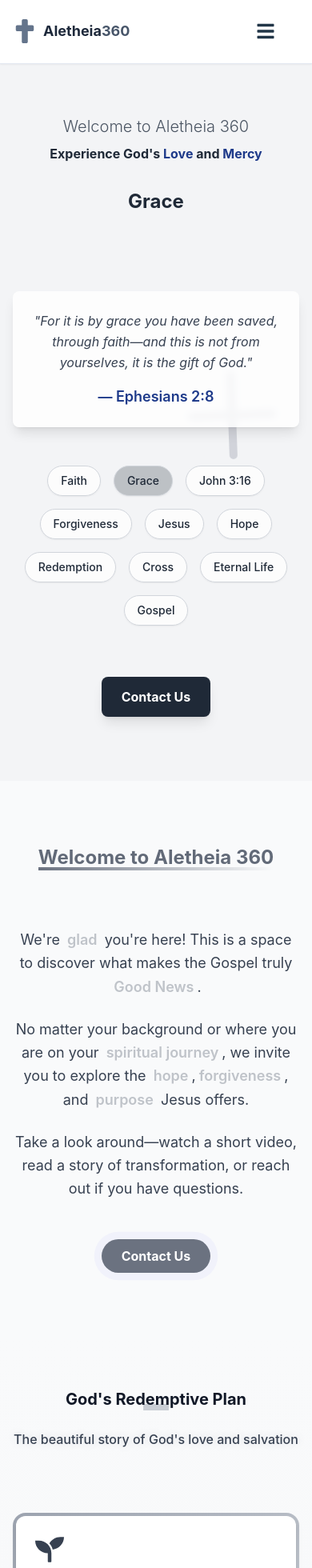
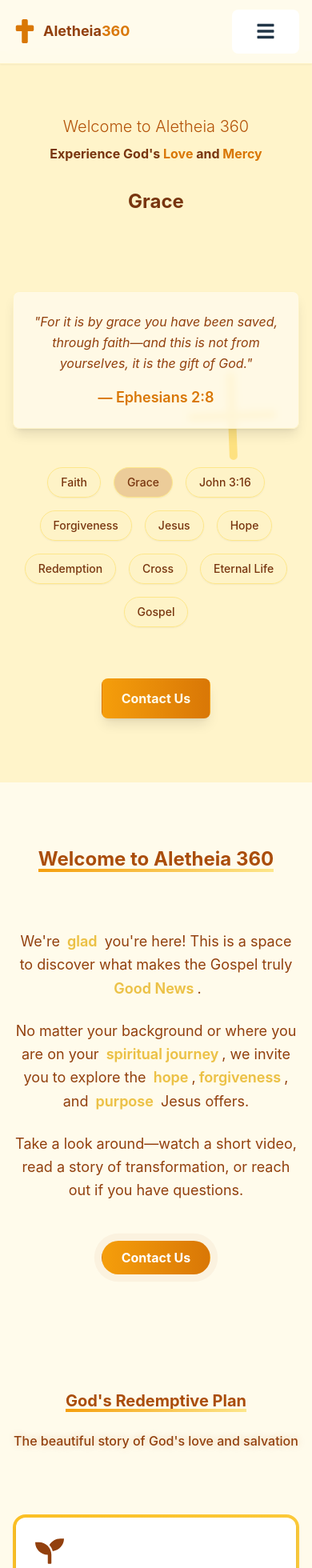
Before and after one commit to MuhammadKhezar534/Aletheia-360, a React (Vite) app: page / in a window 390 px wide. Shown: the top 1960 px of the page at 80% size. Built offline with nearby package versions, Linux system fonts and the light colour scheme.

Commit message:
updated theme

```diff
--- a/src/components/Banner.tsx
+++ b/src/components/Banner.tsx
@@ -368,7 +368,7 @@ import { WORDS } from "../mock-data/mock";
 import gsap from "gsap";
 import useModalContext from "../hooks/useModalContext";
 
-const NEUTRAL_BG = "#f3f4f6";
+const NEUTRAL_BG = "#FFF4CA"; // Light amber-50 color
 
 const AnimatedHeader = () => (
   <motion.div
@@ -377,12 +377,12 @@ const AnimatedHeader = () => (
     transition={{ duration: 0.8 }}
     className="mb-8"
   >
-    <h2 className="text-xl md:text-1xl font-light text-gray-600 mb-2">
+    <h2 className="text-xl md:text-1xl font-light text-amber-700 mb-2">
       Welcome to Aletheia 360
     </h2>
-    <h1 className="text-1xl md:text-3xl font-bold text-gray-800">
-      Experience God's <span className="text-blue-900">Love</span> and{" "}
-      <span className="text-blue-900">Mercy</span>
+    <h1 className="text-1xl md:text-3xl font-bold text-amber-900">
+      Experience God's <span className="text-amber-600">Love</span> and{" "}
+      <span className="text-amber-600">Mercy</span>
     </h1>
   </motion.div>
 );
@@ -396,7 +396,7 @@ const WordDisplay = ({ currentIndex }: { currentIndex: number }) => (
         animate={{ opacity: 1, y: 0 }}
         exit={{ opacity: 0, y: -30 }}
         transition={{ duration: 0.8, ease: "easeInOut" }}
-        className="text-2xl md:text-4xl font-bold text-gray-800 mb-4"
+        className="text-2xl md:text-4xl font-bold text-amber-900 mb-4"
       >
         {WORDS[currentIndex].text}
       </motion.div>
@@ -405,14 +405,14 @@ const WordDisplay = ({ currentIndex }: { currentIndex: number }) => (
 );
 
 const WordDetails = ({ currentIndex }: { currentIndex: number }) => (
-  <div className="max-w-2xl mx-auto mb-12 bg-white bg-opacity-80 p-6 rounded-lg shadow-lg backdrop-blur-sm">
+  <div className="max-w-2xl mx-auto mb-12 bg-amber-50 bg-opacity-80 p-6 rounded-lg shadow-lg backdrop-blur-sm border border-amber-100">
     <motion.p
       key={`desc-${currentIndex}`}
       initial={{ opacity: 0, y: 10 }}
       animate={{ opacity: 1, y: 0 }}
       exit={{ opacity: 0, y: -10 }}
       transition={{ duration: 0.5 }}
-      className="text-md md:text-lg italic text-gray-700 mb-4 leading-relaxed"
+      className="text-md md:text-lg italic text-amber-800 mb-4 leading-relaxed"
     >
       "{WORDS[currentIndex].description}"
     </motion.p>
@@ -422,7 +422,7 @@ const WordDetails = ({ currentIndex }: { currentIndex: number }) => (
       animate={{ opacity: 1, y: 0 }}
       exit={{ opacity: 0, y: -10 }}
       transition={{ duration: 0.5, delay: 0.3 }}
-      className="text-lg text-blue-900 font-semibold"
+      className="text-lg text-amber-600 font-semibold"
     >
       — {WORDS[currentIndex].verse}
     </motion.p>
@@ -447,19 +447,19 @@ const WordButtons = ({
         key={word.text}
         whileHover={{
           scale: 1.1,
-          backgroundColor: "rgba(31, 41, 55, 0.15)",
+          backgroundColor: "rgba(180, 83, 9, 0.15)",
           transition: { duration: 0.2 },
         }}
         whileTap={{ scale: 0.95 }}
         animate={{
           backgroundColor:
             currentIndex === index
-              ? "rgba(31, 41, 55, 0.25)"
-              : "rgba(255, 255, 255, 0.7)",
+              ? "rgba(180, 83, 9, 0.25)"
+              : "rgba(254, 243, 199, 0.7)",
           transition: { duration: 0.3 },
         }}
         onClick={() => setCurrentIndex(index)}
-        className="px-4 py-2 rounded-full text-sm text-gray-800 cursor-pointer border border-gray-300 hover:border-gray-400 transition-all shadow-sm"
+        className="px-4 py-2 rounded-full text-sm text-amber-900 cursor-pointer border border-amber-200 hover:border-amber-300 transition-all shadow-sm"
       >
         {word.text}
       </motion.button>
@@ -476,7 +476,7 @@ const ContactButton = ({ onClick }: { onClick: () => void }) => (
   >
     <button
       onClick={onClick}
-      className="px-6 py-3 bg-gray-800 hover:bg-gray-700 text-white font-bold rounded-lg text-md transition-all transform hover:scale-105 shadow-lg hover:shadow-xl"
+      className="px-6 py-3 bg-gradient-to-r from-amber-500 to-amber-600 hover:from-amber-600 hover:to-amber-700 text-amber-50 font-bold rounded-lg text-md transition-all transform hover:scale-105 shadow-lg hover:shadow-xl"
     >
       Contact Us
     </button>
@@ -485,7 +485,7 @@ const ContactButton = ({ onClick }: { onClick: () => void }) => (
 
 const CrossIcon = () => (
   <motion.div
-    className="absolute right-10 top-1/2 text-gray-400 opacity-40"
+    className="absolute right-10 top-1/2 text-amber-300 opacity-60"
     animate={{
       rotate: [0, 5, -5, 0],
       y: ["-50%", "-48%", "-52%", "-50%"],
--- a/src/components/Navbar.tsx
+++ b/src/components/Navbar.tsx
@@ -277,7 +277,7 @@ const Navbar = () => {
       initial={false}
       animate={{ y: 0, opacity: 1 }}
       transition={{ duration: 0.8, ease: "easeOut" }}
-      className="fixed w-full top-0 left-0 z-50 px-4 py-3 backdrop-blur-md bg-white/95 border-b border-slate-200 shadow-sm"
+      className="fixed w-full top-0 left-0 z-50 px-4 py-3 backdrop-blur-md bg-amber-50/95 border-b border-amber-100 shadow-sm"
     >
       <div className="max-w-7xl mx-auto flex items-center justify-between">
         {/* Logo */}
@@ -291,17 +291,17 @@ const Navbar = () => {
             animate={{ rotate: isHovered ? 360 : 0 }}
             onHoverStart={() => setIsHovered(true)}
             onHoverEnd={() => setIsHovered(false)}
-            className="text-slate-500 text-3xl"
+            className="text-amber-600 text-3xl"
           >
             <FaCross />
           </motion.div>
           <motion.span
-            className="text-slate-800 font-bold text-lg"
+            className="text-amber-800 font-bold text-lg"
             initial={{ opacity: 0, x: -20 }}
             animate={{ opacity: 1, x: 0 }}
             transition={{ delay: 0.2 }}
           >
-            Aletheia<span className="text-slate-600">360</span>
+            Aletheia<span className="text-amber-600">360</span>
           </motion.span>
         </motion.div>
 
@@ -316,15 +316,15 @@ const Navbar = () => {
                 whileHover={{ scale: 1.05 }}
                 className={`relative px-2 py-1 text-sm font-medium ${
                   isActive
-                    ? "text-slate-600"
-                    : "text-slate-800 hover:text-slate-500 cursor-pointer"
+                    ? "text-amber-700"
+                    : "text-amber-800 hover:text-amber-600 cursor-pointer"
                 }`}
               >
                 {link.name}
                 {isActive && (
                   <motion.span
                     layoutId="navUnderline"
-                    className="absolute left-0 bottom-0 w-full h-0.5 bg-slate-400"
+                    className="absolute left-0 bottom-0 w-full h-0.5 bg-amber-400"
                     transition={{ type: "spring", bounce: 0.25, duration: 0.5 }}
                   />
                 )}
@@ -335,11 +335,11 @@ const Navbar = () => {
           <motion.button
             whileHover={{
               scale: 1.05,
-              boxShadow: "0 0 15px rgba(100, 116, 139, 0.2)",
+              boxShadow: "0 0 15px rgba(180, 83, 9, 0.2)",
             }}
             whileTap={{ scale: 0.95 }}
             onClick={() => setIsModalOpen(true)}
-            className="px-4 py-2 text-md bg-gradient-to-r from-slate-500 to-gray-400 text-white font-semibold rounded-full hover:from-slate-600 hover:to-gray-500 transition-all shadow-md"
+            className="px-4 py-2 text-md bg-gradient-to-r from-amber-500 to-amber-600 text-amber-50 font-semibold rounded-full hover:from-amber-600 hover:to-amber-700 transition-all shadow-md"
           >
             Contact Us
           </motion.button>
--- a/src/components/RedemptivePlan.tsx
+++ b/src/components/RedemptivePlan.tsx
@@ -293,6 +293,7 @@
 // };
 
 // export default RedemptivePlan;
+
 import { motion } from "framer-motion";
 import { useState } from "react";
 import { planItems } from "../mock-data/mock";
@@ -308,7 +309,7 @@ const RedemptivePlan = () => {
   const [hoveredIndex, setHoveredIndex] = useState<number | null>(null);
 
   return (
-    <section className="py-16 px-4 bg-gradient-to-b from-gray-50 via-gray-100 to-gray-200">
+    <section className="py-16 px-4 bg-amber-50">
       <div className="max-w-5xl mx-auto">
         <Header />
 
@@ -336,15 +337,15 @@ const Header = () => (
     viewport={{ once: true }}
     className="text-center mb-20"
   >
-    <h2 className="text-xl md:text-3xl font-bold text-gray-900 mb-6">
+    <h2 className="text-xl md:text-3xl font-bold text-amber-900 mb-6">
       <AnimatedHighlightedText text="God's Redemptive Plan" />
     </h2>
     <motion.p
       animate={{
         textShadow: [
-          "0 0 10px rgba(107, 114, 128, 0)",
-          "0 0 10px rgba(107, 114, 128, 0.3)",
-          "0 0 10px rgba(107, 114, 128, 0)",
+          "0 0 10px rgba(180, 83, 9, 0)",
+          "0 0 10px rgba(180, 83, 9, 0.4)",
+          "0 0 10px rgba(180, 83, 9, 0)",
         ],
       }}
       transition={{
@@ -352,7 +353,7 @@ const Header = () => (
         repeat: Infinity,
         ease: "easeInOut",
       }}
-      className="text-md text-gray-700 max-w-3xl mx-auto font-medium"
+      className="text-md text-amber-800 max-w-3xl mx-auto font-medium"
     >
       The beautiful story of God's love and salvation
     </motion.p>
@@ -396,24 +397,24 @@ const Card = ({ item, isHovered }: { item: item; isHovered: boolean }) => (
       animate={{
         scale: isHovered ? 1.05 : 1,
         boxShadow: isHovered
-          ? "0 25px 50px -12px rgba(107, 114, 128, 0.3)"
+          ? "0 25px 50px -12px rgba(146, 64, 14, 0.3)"
           : "0 4px 6px -1px rgba(0, 0, 0, 0.05)",
       }}
       transition={{ duration: 0.3 }}
-      className="p-1 bg-gradient-to-br from-gray-400 to-gray-300 rounded-2xl"
+      className="p-1 bg-gradient-to-br from-amber-400 to-amber-300 rounded-2xl"
     >
       <div className="bg-white rounded-xl p-6 h-full shadow-md">
         <motion.div
-          animate={{ color: isHovered ? "#6b7280" : "#374151" }}
+          animate={{ color: isHovered ? "#b45309" : "#92400e" }}
           transition={{ duration: 0.3 }}
           className="mb-6"
         >
           {item.icon}
         </motion.div>
-        <h3 className="text-xl md:text-1xl font-bold text-gray-900 mb-6">
+        <h3 className="text-xl md:text-1xl font-bold text-amber-900 mb-6">
           <AnimatedHighlightedText text={item.title} />
         </h3>
-        <p className="text-gray-600 text-xs leading-relaxed">
+        <p className="text-amber-800 text-xs leading-relaxed">
           {item.content.split(".").map((sentence, i, arr) => (
             <motion.span
               key={i}
@@ -442,43 +443,41 @@ const Video = ({
   isHovered: boolean;
 }) => (
   <div className="flex-1 w-full">
-    <motion.div
+    <motion.iframe
+      title={title}
+      src={`https://www.youtube.com/embed/${videoId}`}
+      className="w-full h-64 md:h-72 rounded-xl border-4 border-amber-200"
+      allowFullScreen
       animate={{
-        scale: isHovered ? 1.03 : 1,
-        boxShadow: isHovered
-          ? "0 25px 50px -12px rgba(107, 114, 128, 0.3)"
-          : "0 4px 6px -1px rgba(0, 0, 0, 0.05)",
+        borderColor: isHovered ? "#fcd34d" : "#fde68a",
       }}
       transition={{ duration: 0.3 }}
-      className="aspect-video bg-white rounded-xl overflow-hidden shadow-xl border-2 border-gray-100"
-    >
-      <iframe
-        className="w-full h-[300px]"
-        src={`https://www.youtube.com/embed/${videoId}?modestbranding=1&rel=0`}
-        title={title}
-        allow="accelerometer; autoplay; clipboard-write; encrypted-media; gyroscope; picture-in-picture"
-        allowFullScreen
-      ></iframe>
-    </motion.div>
+    />
   </div>
 );
 
+// You can reuse the AnimatedHighlightedText from your current design system
 const AnimatedHighlightedText = ({ text }: { text: string }) => (
-  <span className="relative inline-block">
-    <span className="relative z-10">{text}</span>
   <motion.span
-      className="absolute bottom-0 left-0 w-full h-2 bg-gray-400 opacity-50"
     animate={{
-        scaleX: [0, 1, 0],
-        left: [0, 0, "100%"],
+      color: ["#92400e", "#b45309", "#92400e"],
     }}
     transition={{
-        duration: 6,
+      duration: 4,
       repeat: Infinity,
       ease: "easeInOut",
     }}
+    className="relative inline-block"
+  >
+    {text}
+    <motion.div
+      className="absolute bottom-0 left-0 w-full h-1 bg-gradient-to-r from-amber-500 to-amber-200"
+      initial={{ scaleX: 0 }}
+      whileInView={{ scaleX: 1 }}
+      transition={{ duration: 1.5, delay: 0.3 }}
+      viewport={{ once: true }}
     />
-  </span>
+  </motion.span>
 );
 
 export default RedemptivePlan;
--- a/src/components/WelcomeSection.tsx
+++ b/src/components/WelcomeSection.tsx
@@ -271,7 +271,7 @@ const WelcomeSection = () => {
       whileInView={{ opacity: 1, y: 0 }}
       transition={{ duration: 0.8 }}
       viewport={{ once: true }}
-      className="py-20 px-4 bg-gray-50"
+      className="py-20 px-4 bg-amber-50"
     >
       <div className="max-w-5xl mx-auto text-center">
         <AnimatedHeading controls={controls} />
@@ -284,11 +284,11 @@ const WelcomeSection = () => {
 
 const AnimatedHeading = ({ controls }: { controls: any }) => (
   <motion.div animate={controls} className="inline-block mb-12">
-    <h2 className="text-2xl md:text-4xl font-bold text-gray-900 mb-6">
+    <h2 className="text-2xl md:text-4xl font-bold text-amber-900 mb-6">
       <span className="relative inline-block">
         <motion.span
           animate={{
-            color: ["#4b5563", "#6b7280", "#4b5563"],
+            color: ["#92400e", "#b45309", "#92400e"], // Amber 700 to 600 to 700
           }}
           transition={{
             duration: 4,
@@ -300,7 +300,7 @@ const AnimatedHeading = ({ controls }: { controls: any }) => (
           Welcome to Aletheia 360
         </motion.span>
         <motion.div
-          className="absolute bottom-0 left-0 w-full h-1 bg-gradient-to-r from-gray-500 to-white-500"
+          className="absolute bottom-0 left-0 w-full h-1 bg-gradient-to-r from-amber-500 to-amber-200"
           initial={{ scaleX: 0 }}
           whileInView={{ scaleX: 1 }}
           transition={{ duration: 1.5, delay: 0.3 }}
@@ -317,20 +317,20 @@ const AnimatedParagraph = () => (
     whileInView={{ opacity: 1 }}
     transition={{ duration: 1, staggerChildren: 0.1 }}
     viewport={{ once: true }}
-    className="text-lg md:text-xl text-gray-700 mb-12 leading-relaxed max-w-4xl mx-auto"
+    className="text-lg md:text-xl text-amber-800 mb-12 leading-relaxed max-w-4xl mx-auto"
   >
     <motion.p className="mb-6">
-      We're <AnimatedWord word="glad" colors={["#d1d5db ", "#4b5563"]} /> you're
+      We're <AnimatedWord word="glad" colors={["#fcd34d", "#92400e"]} /> you're
       here! This is a space to discover what makes the Gospel truly{" "}
-      <AnimatedWord word="Good News" colors={["#d1d5db ", "#4b5563"]} />.
+      <AnimatedWord word="Good News" colors={["#fcd34d", "#92400e"]} />.
     </motion.p>
     <motion.p className="mb-6">
       No matter your background or where you are on your{" "}
-      <AnimatedWord word="spiritual journey" colors={["#d1d5db ", "#4b5563"]} />
-      , we invite you to explore the{" "}
-      <AnimatedWord word="hope" colors={["#d1d5db ", "#4b5563"]} />,
-      <AnimatedWord word="forgiveness" colors={["#d1d5db ", "#4b5563"]} />, and{" "}
-      <AnimatedWord word="purpose" colors={["#d1d5db ", "#4b5563"]} /> Jesus
+      <AnimatedWord word="spiritual journey" colors={["#fcd34d", "#92400e"]} />,
+      we invite you to explore the{" "}
+      <AnimatedWord word="hope" colors={["#fcd34d", "#92400e"]} />,
+      <AnimatedWord word="forgiveness" colors={["#fcd34d", "#92400e"]} />, and{" "}
+      <AnimatedWord word="purpose" colors={["#fcd34d", "#92400e"]} /> Jesus
       offers.
     </motion.p>
     <motion.p>
@@ -349,9 +349,9 @@ const ContactButton = ({ onClick }: { onClick: () => void }) => (
     <motion.button
       animate={{
         boxShadow: [
-          "0 0 0 0 rgba(99, 102, 241, 0.7)",
-          "0 0 0 10px rgba(99, 102, 241, 0)",
-          "0 0 0 0 rgba(99, 102, 241, 0)",
+          "0 0 0 0 rgba(180, 83, 9, 0.7)",
+          "0 0 0 10px rgba(180, 83, 9, 0)",
+          "0 0 0 0 rgba(180, 83, 9, 0)",
         ],
       }}
       transition={{
@@ -359,11 +359,11 @@ const ContactButton = ({ onClick }: { onClick: () => void }) => (
         repeat: Infinity,
         ease: "easeOut",
       }}
-      className="px-6 py-2 bg-gradient-to-r from-gray-500 to-gray-500 text-white font-bold rounded-full text-md relative overflow-hidden"
+      className="px-6 py-2 bg-gradient-to-r from-amber-500 to-amber-600 text-white font-bold rounded-full text-md relative overflow-hidden"
       onClick={onClick}
     >
       <span className="relative z-10">Contact Us</span>
-      <motion.div className="absolute inset-0 bg-gradient-to-r from-purple-500 to-indigo-500 opacity-0 hover:opacity-100 transition-opacity duration-300" />
+      <motion.div className="absolute inset-0 bg-gradient-to-r from-amber-600 to-amber-700 opacity-0 hover:opacity-100 transition-opacity duration-300" />
     </motion.button>
   </motion.div>
 );
```
Also changed, not shown: src/components/AboutUs.tsx (+20 -21 lines), src/components/ContactModal.tsx (+13 -13 lines), src/components/GoodNewsSection.tsx (+8 -8 lines), src/components/HeroSection1.tsx (+17 -18 lines), src/components/LifeWithGod.tsx (+21 -23 lines), src/components/PrayerContactSection.tsx (+11 -10 lines), src/components/Testimony.tsx (+6 -6 lines). Lines whose indentation alone changed are shown as unchanged.
